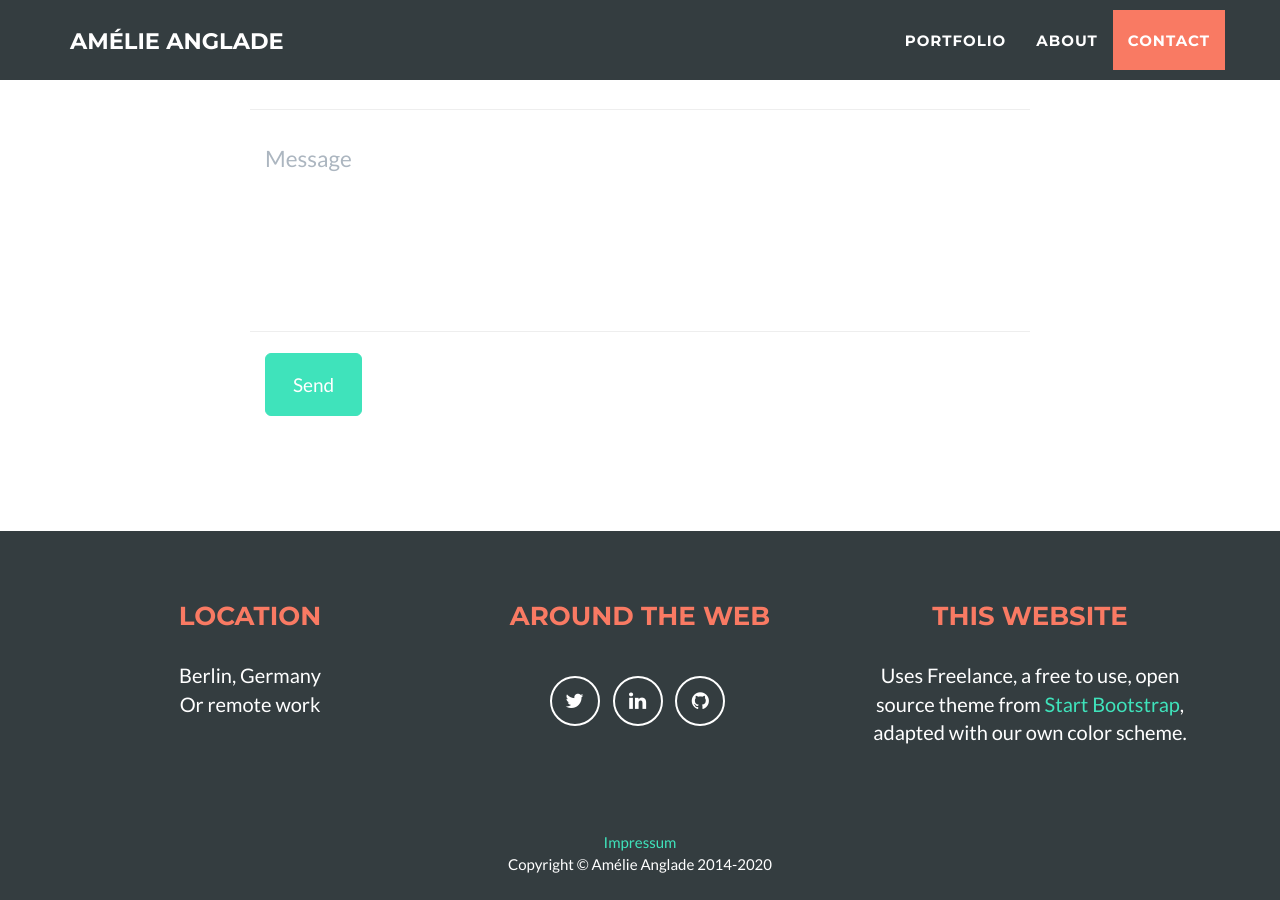
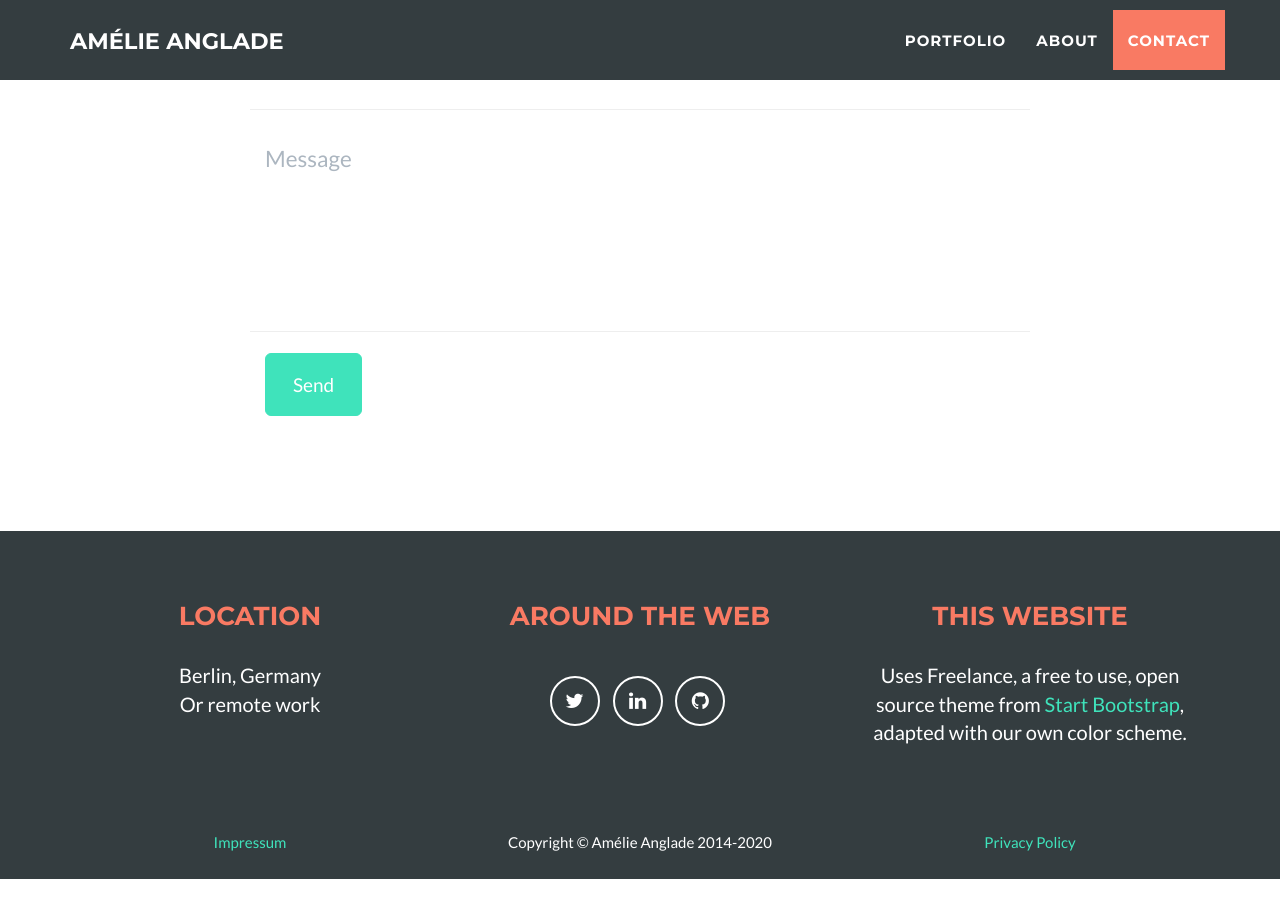
Before and after one commit to utstikkar/utstikkar.github.io, a Jekyll site: the page index.html, which Jekyll copies as it is, in a window 1280 px wide and 900 px high, scrolled down 3065 px. Built offline with Jekyll 4.4.1, drawn with Linux system fonts in a browser that asks for light colours; nearby versions of some CDN libraries; after the commit the page ends 3944 px from its top, so only the background shows below that.

Commit message:
Add privacy policy

```diff
--- a/index.html
+++ b/index.html
@@ -273,11 +273,14 @@
         <div class="footer-below">
             <div class="container">
                 <div class="row">
-                    <div class="col-lg-12">
+                    <div class="col-md-4">
                         <a href="#impressum" class="portfolio-link" data-toggle="modal">Impressum</a>
                     </div>
-                    <div class="col-lg-12">
+                    <div class="col-md-4">
                         Copyright &copy; Amélie Anglade 2014-2020
+                    </div>
+                    <div class="col-md-4">
+                    <a href="https://www.iubenda.com/privacy-policy/34576635" class="iubenda-white iubenda-embed" title="Privacy Policy ">Privacy Policy</a><script type="text/javascript">(function (w,d) {var loader = function () {var s = d.createElement("script"), tag = d.getElementsByTagName("script")[0]; s.src="https://cdn.iubenda.com/iubenda.js"; tag.parentNode.insertBefore(s,tag);}; if(w.addEventListener){w.addEventListener("load", loader, false);}else if(w.attachEvent){w.attachEvent("onload", loader);}else{w.onload = loader;}})(window, document);</script>
                     </div>
                 </div>
             </div>
```
